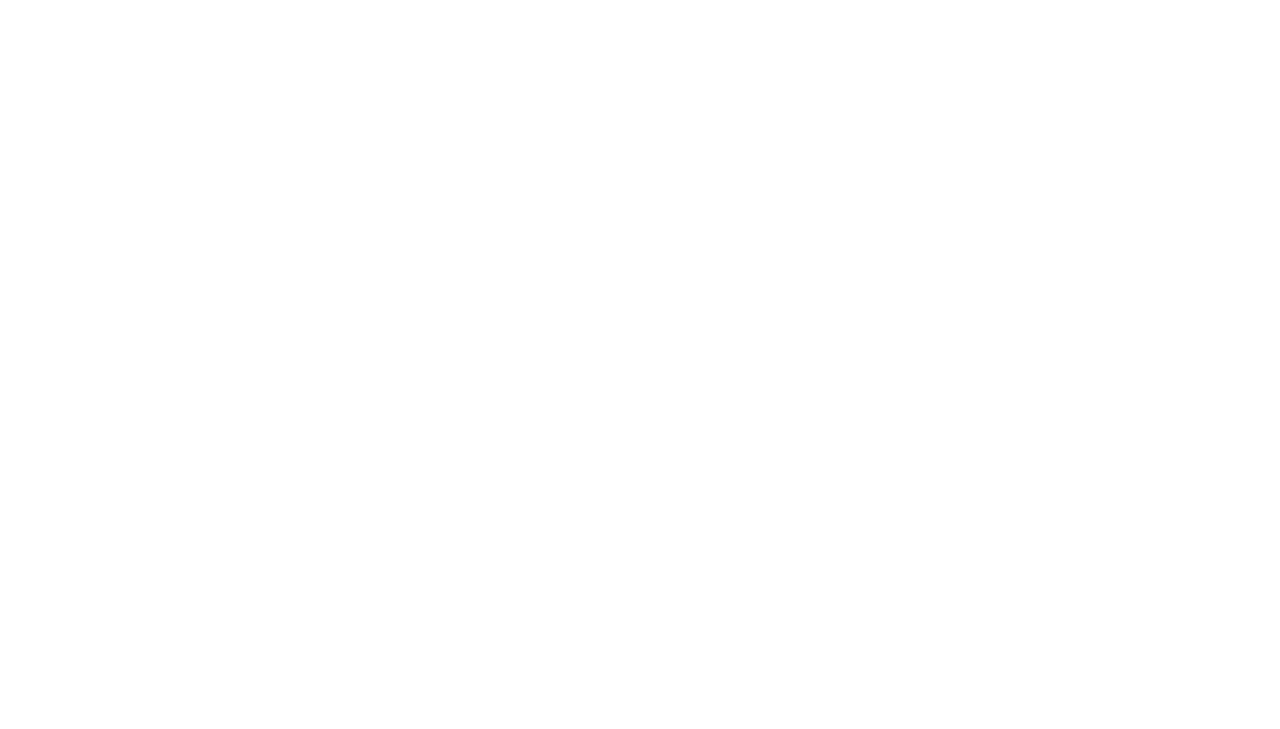
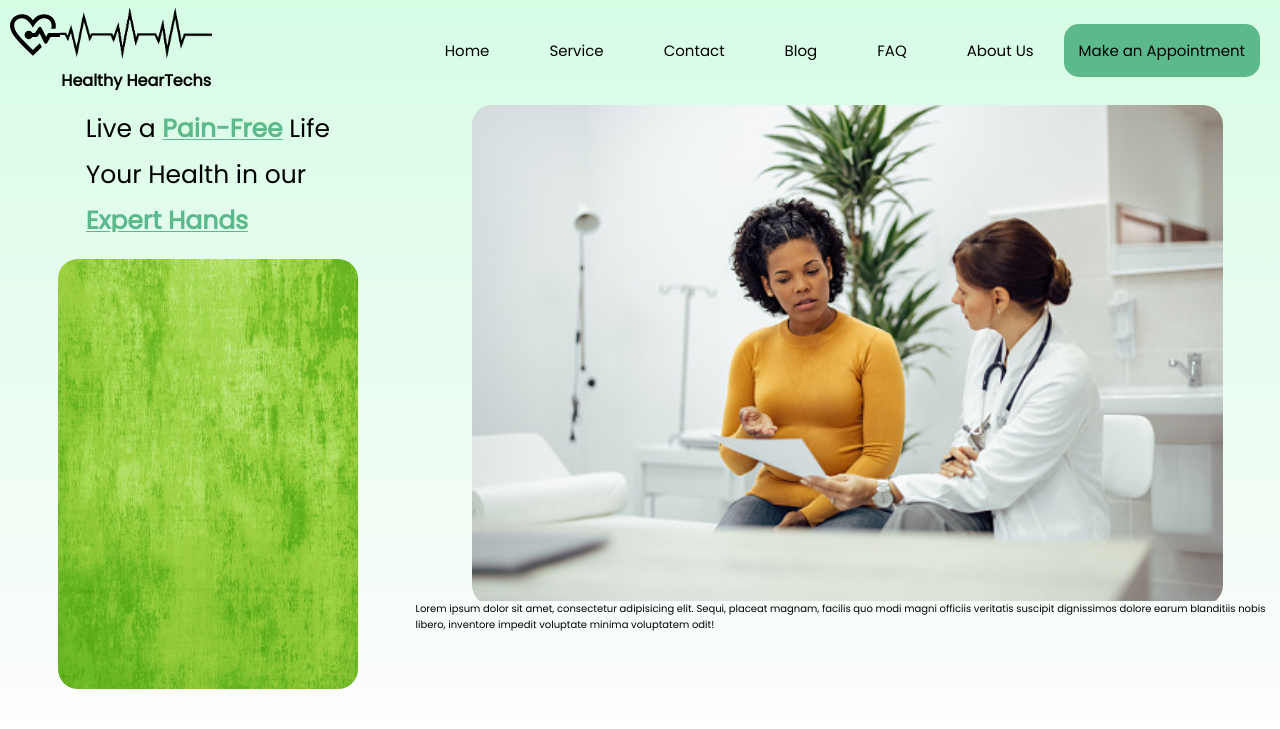
Before and after one commit to AnmolVerma404/Healthy-HearTechs, a plain HTML site: page index.html in a window 1280 px wide. Drawn offline with Linux system fonts and the light colour scheme.

Commit message:
Completed first page Header finishing footer

```diff
--- a/index.html
+++ b/index.html
@@ -1,12 +1,72 @@
 <!DOCTYPE html>
 <html lang="en">
-<head>
-    <meta charset="UTF-8">
-    <meta http-equiv="X-UA-Compatible" content="IE=edge">
-    <meta name="viewport" content="width=device-width, initial-scale=1.0">
+  <head>
+    <meta charset="UTF-8" />
+    <meta http-equiv="X-UA-Compatible" content="IE=edge" />
+    <meta name="viewport" content="width=device-width, initial-scale=1.0" />
+    <link rel="stylesheet" href="./style.css" />
     <title>Healthy HearTechs</title>
-</head>
-<body>
-
-</body>
+  </head>
+  <body>
+    <div class="container">
+      <div class="pageOne">
+        <div class="headerPgOne">
+          <div class="leftHeader">
+            <div class="logoSvgDiv">
+              <img src="./svg/iconmonstr-medical-7.svg"/ class="svgLogo">
+            </div>
+            <div class="textlogoDiv">
+              <div class="heartPulseImgDiv">
+                <img src="./image/heart pulse.png" class="heartPulseImg" />
+              </div>
+              <div class="websiteNameDiv">
+                <h3 class="websiteName">Healthy HearTechs</h3>
+              </div>
+            </div>
+          </div>
+          <div class="rightHeader">
+            <div class="navBar">
+              <ul>
+                <li><button>Home</button></li>
+                <li><button>Service</button></li>
+                <li><button>Contact</button></li>
+                <li><button>Blog</button></li>
+                <li><button>FAQ</button></li>
+                <li><button>About Us</button></li>
+              </ul>
+            </div>
+            <div class="buttonMakeApp">
+              <button class="makeAppointmentButton">Make an Appointment</button>
+            </div>
+          </div>
+        </div>
+        <div class="restPgOne">
+          <div class="leftPgOne">
+            <div class="leftPgOneUpper">
+              <p>
+                Live a <b><u>Pain-Free</u></b> Life
+              </p>
+              <br />
+              <p>Your Health in our</p>
+              <br />
+              <b><u>Expert Hands</u></b>
+            </div>
+            <div class="leftPgOneBottom">
+              <div class="imgleftPgOneBottom">
+                <img src="./image/homePageLeftGrassImage.png" />
+              </div>
+            </div>
+          </div>
+          <div class="rightPgOne">
+            <div class="largeImg">
+              <img src="./image/homePageMainImg.png"/>
+            </div>
+            <div class="actionTab">
+              <div class="boxforActions">Lorem ipsum dolor sit amet, consectetur adipisicing elit. Sequi, placeat magnam, facilis quo modi magni officiis veritatis suscipit dignissimos dolore earum blanditiis nobis libero, inventore impedit voluptate minima voluptatem odit!</div>
+            </div>
+          </div>
+        </div>
+      </div>
+    </div>
+  </body>
 </html>
--- /dev/null
+++ b/style.scss
@@ -0,0 +1,179 @@
+@import url("https://fonts.googleapis.com/css2?family=Poppins&display=swap");
+:root {
+  --white: #ffffff;
+  --black: #000000;
+  --teal: #09a7a1;
+  --orange: #ff8000;
+  --raspbarry: #ff007a;
+  --neon-pink: #ff14bd;
+  --cream-brown: #31202b;
+  --cyan: #00ffff;
+  --midnight-voilet: #1f242d;
+  --groung-green: #07252d;
+}
+* {
+  margin: 0;
+  padding: 0;
+  box-sizing: border-box;
+  font-family: "Poppins", sans-serif;
+  font-size: 10px;
+  overflow: hidden;
+}
+.container {
+  height: 100vh;
+  width: 100vw;
+
+  .pageOne {
+    background: linear-gradient(to bottom, #d6fce4, #fdfdfd);
+
+    .headerPgOne {
+      height: 10rem;
+      display: flex;
+      justify-content: space-around;
+      align-items: center;
+
+      .leftHeader {
+        height: 100%;
+        width: 30rem;
+        /* background-color: var(--raspbarry); */
+        display: flex;
+        flex-direction: row;
+
+        .logoSvgDiv {
+          padding: 1rem 0rem 0rem 1rem;
+          .svgLogo {
+            height: 5rem;
+          }
+        }
+
+        .textlogoDiv {
+          display: flex;
+          flex-direction: column;
+          justify-content: center;
+          align-items: center;
+
+          .heartPulseImgDiv {
+            .heartPulseImg {
+              height: 5.2rem;
+            }
+          }
+
+          .websiteNameDiv {
+            .websiteName {
+              margin-top: 0.4rem;
+              font-size: 1.6rem;
+            }
+          }
+        }
+      }
+
+      .rightHeader {
+        height: 100%;
+        width: 124rem;
+        display: flex;
+        justify-content: end;
+        align-items: center;
+        // background-color: var(--cream-brown);
+
+        .navBar {
+          ul {
+            display: flex;
+            justify-content: center;
+            align-items: center;
+            li {
+              margin: 2rem;
+              button {
+                cursor: pointer;
+                font-size: 1.5rem;
+                font-weight: 500;
+                background-color: transparent;
+                border: none;
+                padding: 1rem;
+              }
+            }
+          }
+        }
+        .buttonMakeApp {
+          margin-right: 2rem;
+          .makeAppointmentButton {
+            cursor: pointer;
+            padding: 1.5rem;
+            border-radius: 1.5rem;
+            font-size: 1.5rem;
+            background-color: #5bb98b;
+            border: none;
+          }
+        }
+      }
+    }
+
+    .restPgOne {
+      /* background-color: red; */
+      display: flex;
+      justify-content: center;
+      align-items: center;
+      height: 62rem;
+
+      .leftPgOne {
+        display: flex;
+        flex-direction: column;
+        justify-content: center;
+        align-items: center;
+        width: 50rem;
+        height: 100%;
+
+        .leftPgOneUpper {
+          display: flex;
+          flex-direction: column;
+          justify-content: center;
+          // line-height: 2.7rem;
+          height: 20%;
+          margin-top: 1rem;
+          p,
+          b u {
+            font-size: 2.5rem;
+          }
+          b u {
+            color: #5bb98b;
+          }
+        }
+
+        .leftPgOneBottom {
+          height: 80%;
+          display: flex;
+          // flex-direction: column;
+          justify-content: center;
+          align-items: center;
+          .imgleftPgOneBottom {
+            img {
+              border-radius: 2rem;
+              height: 43rem;
+              width: 30rem;
+            }
+          }
+        }
+      }
+      .rightPgOne {
+        width: 104rem;
+        height: 100%;
+        display: flex;
+        flex-direction: column;
+        justify-content: center;
+        align-items: center;
+        margin-top: 1rem;
+        .largeImg {
+          height: 80%;
+
+          img {
+            height: 50rem;
+            border-radius: 2rem;
+          }
+        }
+
+        .actionTab {
+          height: 20%;
+        }
+      }
+    }
+  }
+}
--- a/styles.css
+++ /dev/null
@@ -1,20 +0,0 @@
-@import url('https://fonts.googleapis.com/css2?family=Poppins&display=swap');
-* {
-    margin: 0;
-    padding: 0;
-    box-sizing: border-box;
-    font-family: 'Poppins', sans-serif;
-    font-size: 10px;
-}
-:root {
-    --white: #ffffff;
-    --black: #000000;
-    --teal: #09a7a1;
-    --orange: #ff8000;
-    --raspbarry: #ff007a;
-    --neon-pink: #ff14bd;
-    --cream-brown: #31202b;
-    --cyan: #00ffff;
-    --midnight-voilet: #1f242d;
-    --groung-green: #07252d;
-}
```
Also changed, not shown: image/heart pulse.png (added), image/homePageLeftGrassImage.png (added), image/homePageMainImg.png (added), style.css (added), svg/iconmonstr-medical-7.svg (added), 1 other file.
